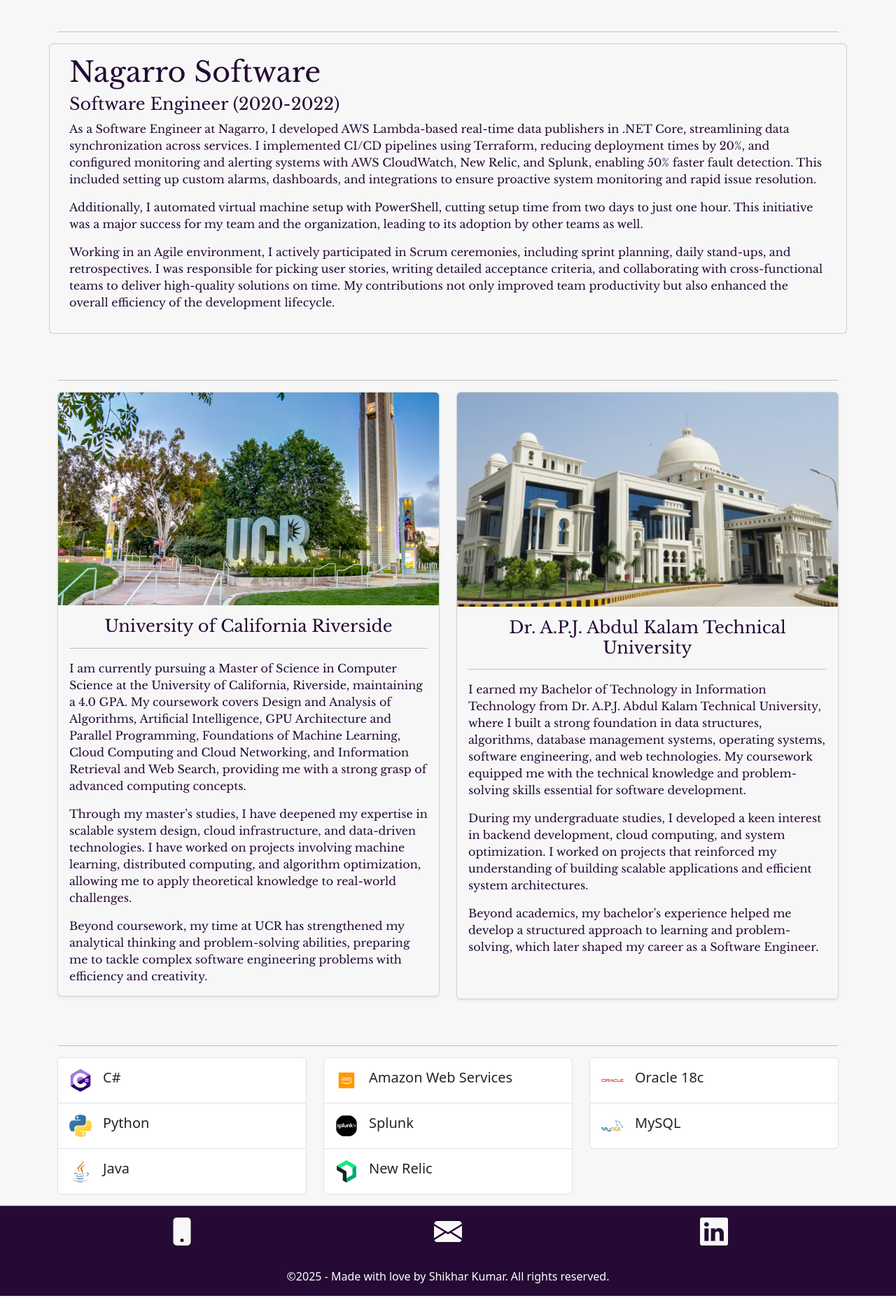
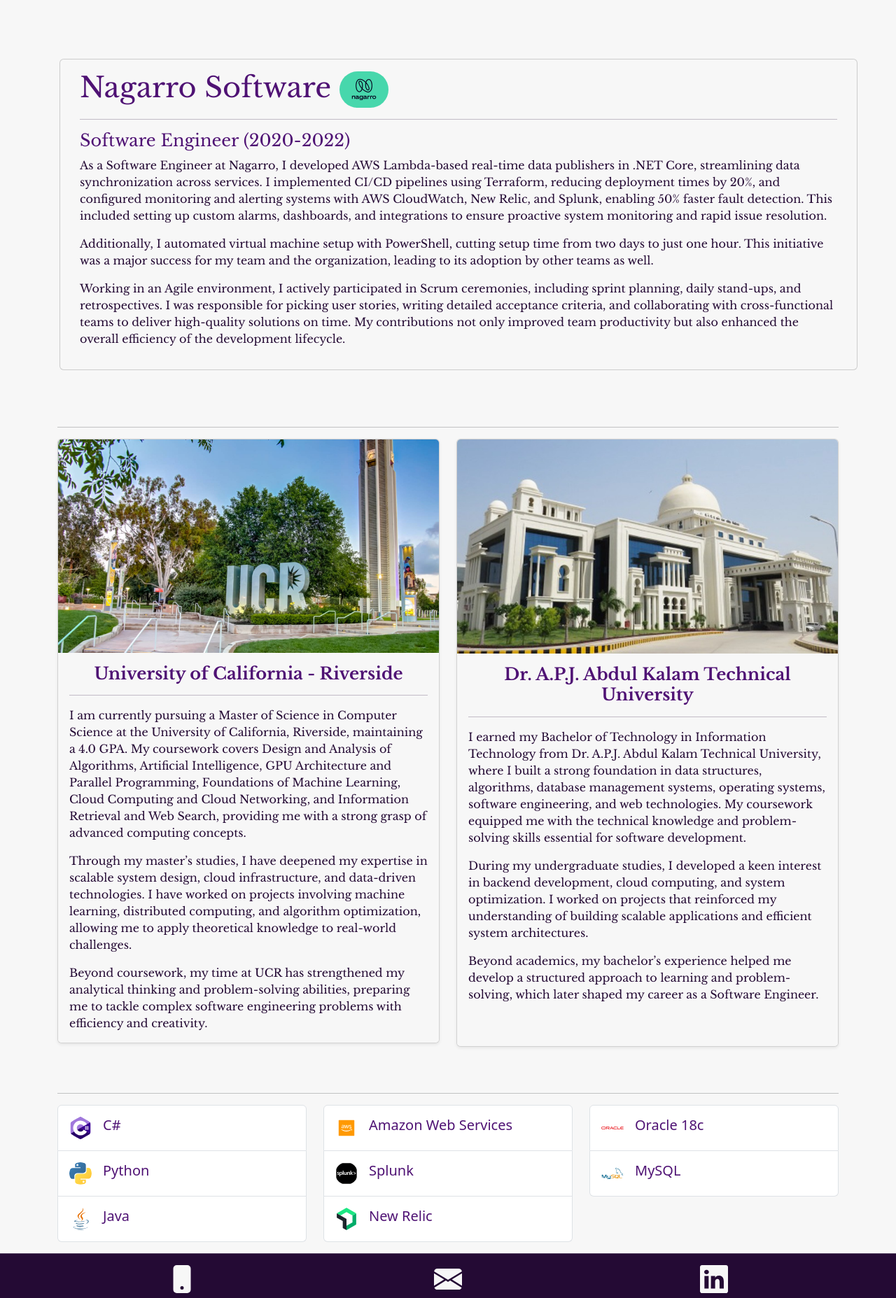
Before and after one commit to Shikhar16078/Portfolio, a plain HTML site: page index.html in a window 1280 px wide. Shown: the part 528-2383 px from the top of the page at 70% size. Drawn offline with nearby package versions, Linux system fonts and the light colour scheme.

Commit message:
Added Portfolio Text and Color Changes

```diff
--- a/CSS/styles.css
+++ b/CSS/styles.css
@@ -38,11 +38,30 @@
 }
 
 /* Home */
+.brand-text{
+    margin: 0;
+    margin-top: 5px;
+    color: #F7F7F7;
+}
 #Home{
     padding-top: 80px;
 }
+#Home > div > div{
+    margin: 2px;
+}
+
+.ct{
+    color: #4f1274;
+}
 
 /* Work Experience */
+#Experience{
+    padding-top: 70px;
+}
+.work{
+    margin: 15px;
+}
+
 .work-img-1 > img{
     border-radius: 10%;
     height: auto;
@@ -65,6 +84,10 @@
 
 .footer-svg{
     fill: #F7F7F7;
+}
+
+.footer-svg:hover{
+    fill: pink;
 }
 
 .color-magenta{
--- a/index.html
+++ b/index.html
@@ -29,6 +29,8 @@
       <a class="navbar-brand py-0">
         <img src="Assets/Icons/logo.svg" alt="Logo" height="50" class="d-inline-block align-text-top">
       </a>
+      <div class="brand-text libre-baskerville-bold h1">Portfolio.
+      </div>
       <button class="navbar-toggler" type="button" data-bs-toggle="collapse" data-bs-target="#navbarNav"
         aria-controls="navbarNav" aria-expanded="false" aria-label="Toggle navigation">
         <span class="navbar-toggler-icon"></span>
@@ -57,7 +59,7 @@
     <div class="container">
       <div class="row align-items-center g-3">
         <div class="col-12 col-sm-12  col-md-12 col-lg-6 order-1 order-lg-0">
-          <h1 class="display-3 libre-baskerville-bold fs-md-3 fs-lg-5 ">Shikhar Kumar</h1>
+          <h1 class="display-3 libre-baskerville-bold fs-md-3 fs-lg-5 ct">Shikhar Kumar</h1>
           <p class="libre-baskerville-regular">
             Hi, I’m Shikhar Kumar, a Software Engineer and Master’s student in Computer Science at UC Riverside with a
             passion for solving real-world problems through technology.
@@ -96,13 +98,15 @@
   <section id="Experience">
     <div class="container">
       <div>
-        <hr>
       </div>
       <div class="row">
         <div class="work col-lg-12 card" style="background-color: #F7F7F7;">
           <div" class="card-body">
-            <h2 class="fs-1 libre-baskerville-regular fs-md-3 fs-lg-5 ">Nagarro Software</h2>
-            <h4 class="fs-4 libre-baskerville-regular fs-md-3 fs-lg-5 ">Software Engineer (2020-2022)</h4>
+            <h2 class="fs-1 libre-baskerville-regular fs-md-3 fs-lg-5 ct">Nagarro Software <img
+                style="border-radius: 70px; width: 70px; height: auto;" src="Assets/Images/nagarro.png"
+                alt="Company Image"></h2>
+            <hr>
+            <h4 class="fs-4 libre-baskerville-regular fs-md-3 fs-lg-5 ct ">Software Engineer (2020-2022)</h4>
             <p class="libre-baskerville-regular">As a Software Engineer at Nagarro, I developed AWS Lambda-based
               real-time
               data publishers in .NET Core,
@@ -159,7 +163,8 @@
 
               <div class="card-body">
                 <div class="card-title">
-                  <h2 class="fs-4 libre-baskerville-regular text-center">University of California Riverside</h2>
+                  <h2 class="fs-4 libre-baskerville-regular text-center fw-semibold ct">University of California -
+                    Riverside</h2>
                   <hr class="section-underline">
                 </div>
                 <p class="card-text libre-baskerville-regular">I am currently pursuing a Master of Science in Computer
@@ -194,7 +199,8 @@
               <img src="Assets/Images/aktu1.jpg" alt="Dr. A.P.J. Abdul Kalam Technical University" class="card-img-top">
               <div class="card-body" id="card-body-1">
                 <div class="card-title">
-                  <h2 class="fs-4 libre-baskerville-regular text-center">Dr. A.P.J. Abdul Kalam Technical University
+                  <h2 class="fs-4 libre-baskerville-regular text-center fw-semibold ct">Dr. A.P.J. Abdul Kalam
+                    Technical University
                   </h2>
                   <hr>
                 </div>
@@ -240,7 +246,7 @@
               <img src="Assets/Icons/c-sharp.svg" alt="C#" width="32" height="32" class="rounded-circle flex-shrink-0">
               <div class="d-flex gap-2 w-100 justify-content-between">
                 <div>
-                  <h5 class="mb-0">C#</h5>
+                  <h5 class="mb-0 ct">C#</h5>
                 </div>
               </div>
             </li>
@@ -251,7 +257,7 @@
                 class="rounded-circle flex-shrink-0">
               <div class="d-flex gap-2 w-100 justify-content-between">
                 <div>
-                  <h5 class="mb-0">Python</h5>
+                  <h5 class="mb-0 ct">Python</h5>
                 </div>
               </div>
             </li>
@@ -261,7 +267,7 @@
               <img src="Assets/Icons/java.svg" alt="Java" width="32" height="32" class="rounded-circle flex-shrink-0">
               <div class="d-flex gap-2 w-100 justify-content-between">
                 <div>
-                  <h5 class="mb-0">Java</h5>
+                  <h5 class="mb-0 ct">Java</h5>
                 </div>
               </div>
             </li>
@@ -273,32 +279,32 @@
           <div class="list-group">
             <!-- AWS# Skill -->
             <li class="list-group-item d-flex gap-3 py-3">
-              <img src="Assets/Icons/aws.svg" alt="C#" width="32" height="32" class="rounded-circle flex-shrink-0">
+              <img src="Assets/Icons/aws.svg" alt="AWS" width="32" height="32" class="rounded-circle flex-shrink-0">
               <div class="d-flex gap-2 w-100 justify-content-between">
                 <div>
-                  <h5 class="mb-0">Amazon Web Services</h5>
+                  <h5 class="mb-0 ct">Amazon Web Services</h5>
                 </div>
               </div>
             </li>
 
             <!-- Python Skill -->
             <li class="list-group-item d-flex gap-3 py-3">
-              <img src="Assets/Icons/splunk.svg" alt="Python" width="32" height="32"
+              <img src="Assets/Icons/splunk.svg" alt="Splunk" width="32" height="32"
                 class="rounded-circle flex-shrink-0">
               <div class="d-flex gap-2 w-100 justify-content-between">
                 <div>
-                  <h5 class="mb-0">Splunk</h5>
+                  <h5 class="mb-0 ct">Splunk</h5>
                 </div>
               </div>
             </li>
 
             <!-- Java Skill -->
             <li class="list-group-item d-flex gap-3 py-3">
-              <img src="Assets/Icons/new-relic.svg" alt="Java" width="32" height="32"
+              <img src="Assets/Icons/new-relic.svg" alt="New Relic" width="32" height="32"
                 class="rounded-circle flex-shrink-0">
               <div class="d-flex gap-2 w-100 justify-content-between">
                 <div>
-                  <h5 class="mb-0">New Relic</h5>
+                  <h5 class="mb-0 ct">New Relic</h5>
                 </div>
               </div>
             </li>
@@ -309,21 +315,21 @@
           <div class="list-group">
             <!-- C# Skill -->
             <li class="list-group-item d-flex gap-3 py-3">
-              <img src="Assets/Icons/oracle.svg" alt="C#" width="32" height="32" class="rounded-circle flex-shrink-0">
+              <img src="Assets/Icons/oracle.svg" alt="Oracle 18c" width="32" height="32"
+                class="rounded-circle flex-shrink-0">
               <div class="d-flex gap-2 w-100 justify-content-between">
                 <div>
-                  <h5 class="mb-0">Oracle 18c</h5>
+                  <h5 class="mb-0 ct">Oracle 18c</h5>
                 </div>
               </div>
             </li>
 
             <!-- Python Skill -->
             <li class="list-group-item d-flex gap-3 py-3">
-              <img src="Assets/Icons/mysql.svg" alt="Python" width="32" height="32"
-                class="rounded-circle flex-shrink-0">
+              <img src="Assets/Icons/mysql.svg" alt="MySQL" width="32" height="32" class="rounded-circle flex-shrink-0">
               <div class="d-flex gap-2 w-100 justify-content-between">
                 <div>
-                  <h5 class="mb-0">MySQL</h5>
+                  <h5 class="mb-0 ct">MySQL</h5>
                 </div>
               </div>
             </li>
@@ -371,7 +377,8 @@
       </div>
       <div class="row justify-content-center mt-3">
         <div class="col-auto">
-          <p id="footer-text" class="fs-sm-3">&copy;2025 &hyphen; Made with love by Shikhar Kumar. All rights reserved.
+          <p id="footer-text" class="fs-sm-3 libre-baskerville-regular">&copy;2025 &hyphen; Made with love by Shikhar
+            Kumar. All rights reserved.
           </p>
         </div>
       </div>
```
